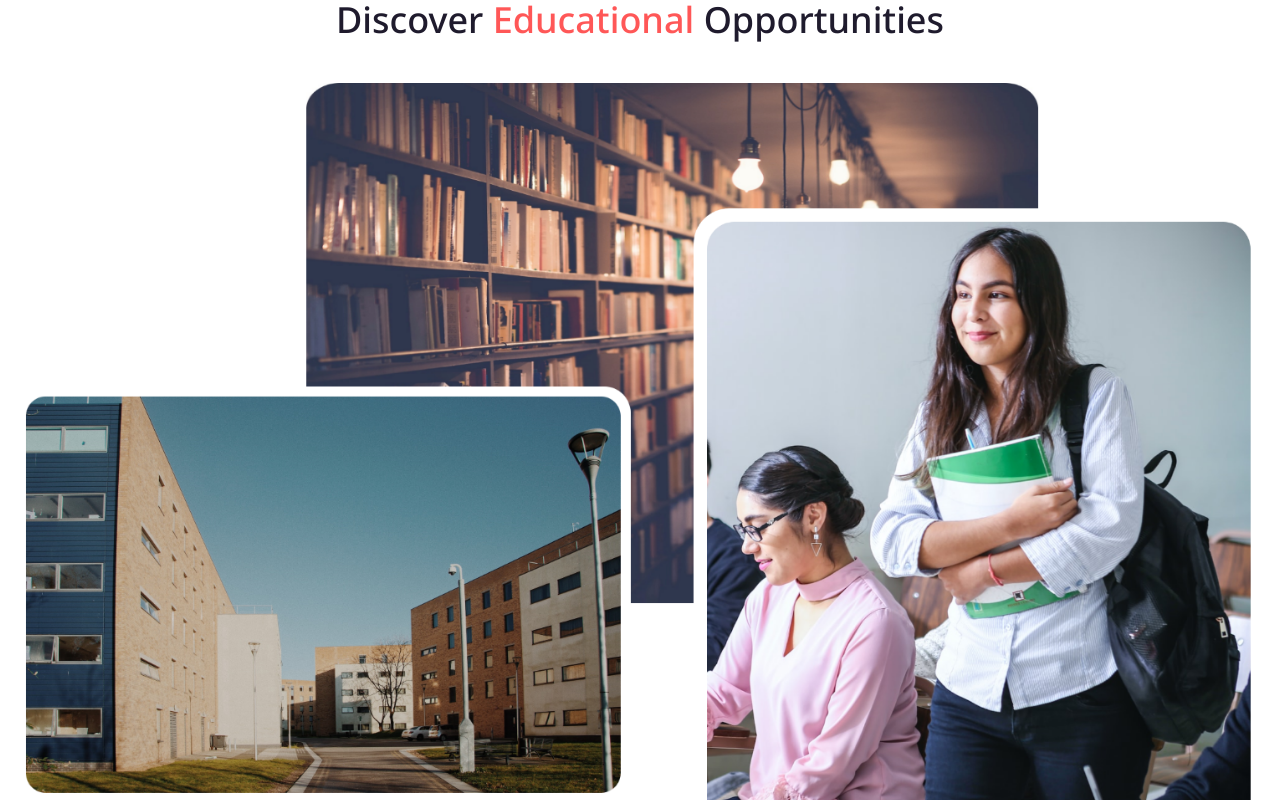
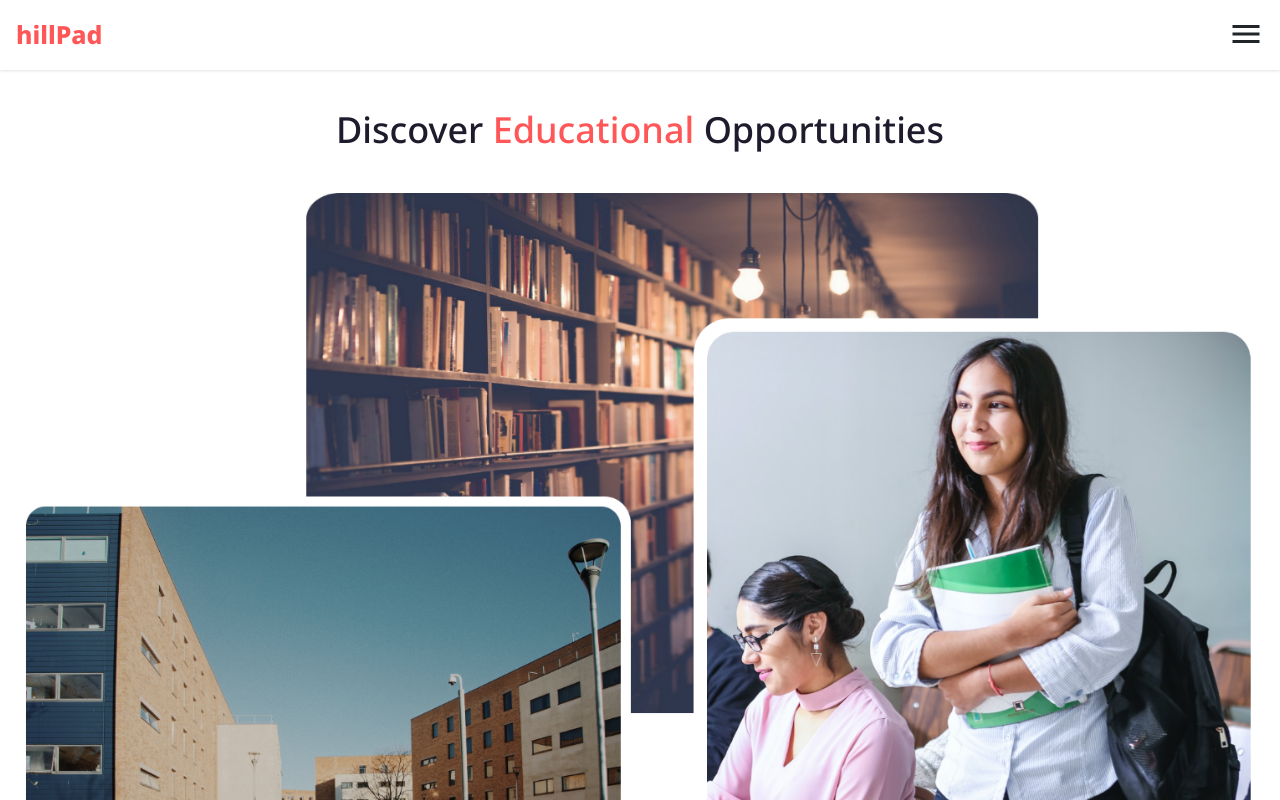
Before and after one commit to Haywhyoh/Hillpad, a React (Vite) app in the folder Hillpad/: page / in a window 1280 px wide. Shown: the top 800 px of the page. Built offline with nearby package versions, Linux system fonts and the light colour scheme.

Commit message:
designed the menu bar for the smallest screen size

```diff
--- a/Hillpad/src/App.jsx
+++ b/Hillpad/src/App.jsx
@@ -5,6 +5,7 @@ import Home from './pages/home'
 function App() {
   return (
     < div className='font-body'>
+      <Header />
       <Home />
       <Footer />
     </div>
--- a/Hillpad/src/components/Header.jsx
+++ b/Hillpad/src/components/Header.jsx
@@ -1,12 +1,27 @@
 import Navbar from './Navbar';
+import { useState } from 'react';
+import { IoMdMenu, IoMdClose } from 'react-icons/io'
+const Header = () => {
+  const [showIcon, setShowIcon] = useState(false)
 
-const Header = () => {
+  function showNav() {
+    const nav = document.querySelector('#nav');
+    nav.classList.toggle('hidden');
+    nav.classList.toggle('block')
+    setShowIcon(!showIcon)
+  }
+
+
   return (
     <header>
-      <div className="nav-area flex flex-col">
-        <div><a href="/" className="logo"> HillPad</a></div>
+      <div className=" mx-4 py-4 flex justify-between">
+        <div><a href="/" className="logo text-orange font-bold"> hillPad</a></div>
+        <div className='text-4xl' onClick={showNav}>{ showIcon ? <IoMdClose /> : <IoMdMenu />}</div>
+
+      </div>
+      <div className='hidden' id='nav'>
         <Navbar />
-      </div>
+        </div>
     </header>
   );
 };
--- a/Hillpad/src/components/MenuItems.jsx
+++ b/Hillpad/src/components/MenuItems.jsx
@@ -29,7 +29,7 @@ const MenuItems = ({ items, depthLevel }) => {
         dropdown && setDropdown(false);
       };
   return (
-    <li className="menu-items" ref={ref} onMouseEnter={onMouseEnter}
+    <li className="menu-items border w-11/12 border-light_black rounded-lg mb-1 font-medium text-light_black border-opacity-10 " ref={ref} onMouseEnter={onMouseEnter}
     onMouseLeave={onMouseLeave} >
       {items.submenu ? (
         <>
--- a/Hillpad/src/components/Navbar.jsx
+++ b/Hillpad/src/components/Navbar.jsx
@@ -4,16 +4,16 @@ const Navbar = () => {
     const depthLevel = 0;
 
   return (
-    <nav style={ { display: 'flex'}}>
-      <ul className="menus">
+    <nav className=''>
+      <ul className="menus flex flex-col">
       {menuItems.map((menu, index) => {
     const depthLevel = 0;
     return <MenuItems items={menu} key={index} depthLevel={depthLevel} />;
    })}
       </ul>
-      <div style={ { display: 'flex', alignItems: 'center'}}>
-        <div>Sign In</div>
-        <div>Explore</div>
+      <div className='flex flex-col gap-2  w-11/12 mx-4 '>
+        <div className='border border-light_black rounded-lg mb-1 font-medium text-light_black border-opacity-10 p-3'>Sign In</div>
+        <div className='border px-2 border-light_black rounded-lg mb-1 font-semibold text-white text-center border-opacity-10 py-3 bg-orange'>Explore</div>
 
       </div>
     </nav>
--- a/Hillpad/src/pages/home.jsx
+++ b/Hillpad/src/pages/home.jsx
@@ -17,7 +17,7 @@ import review1 from '../assets/images/01.jpeg';
 import './home.css'
 export default function Home() {
     return (
-        <div className="mx-4 text-center">
+        <div className="mx-4 text-center mt-10">
         <section>
         <div>
 
```
